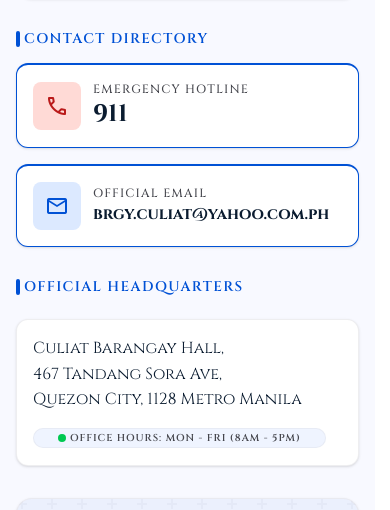
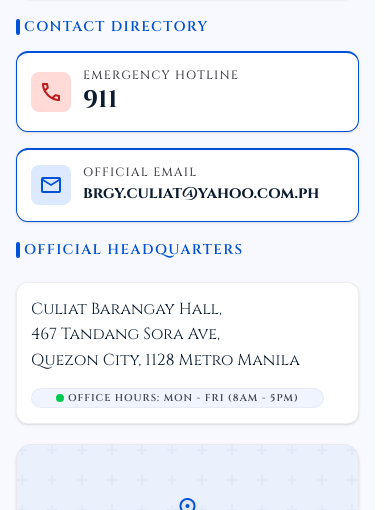
Before and after one commit to myheadisspinning/LIER-System, a React (Vite) app in the folder frontend/: page /contact in a window 390 px wide. Shown: the part 1058-1568 px from the top of the page. Built offline with nearby package versions, Linux system fonts and the light colour scheme; no server answers.

Commit message:
fix: compact contact directory for mobile view
Tighten section spacing (gap-8 to gap-5, space-y-8 to space-y-5), shrink directory card padding and icon boxes (48px to 40px), and reduce map height (h-48 to h-40) below 640px. Original sizes restored at sm:/md: so tablet and desktop are unchanged.

```diff
--- a/frontend/src/pages/Contact.tsx
+++ b/frontend/src/pages/Contact.tsx
@@ -60,7 +60,7 @@ export default function Contact() {
         </header>
 
         <section className="px-margin-mobile md:px-margin-desktop py-8 md:py-xl bg-background">
-          <div className="flex flex-col gap-8 md:gap-lg max-w-5xl mx-auto">
+          <div className="flex flex-col gap-5 sm:gap-8 md:gap-lg max-w-5xl mx-auto">
             <div className="w-full order-1">
               <div className="glass-card rounded-2xl p-4 md:p-lg shadow-sm border border-outline-variant/50 !bg-white !border-t-2 transition-all hover:-translate-y-1 hover:shadow-lg">
                 <div className="mb-4 md:mb-lg">
@@ -119,15 +119,15 @@ export default function Contact() {
                 )}
               </div>
             </div>
-            <div className="w-full space-y-8 md:space-y-lg order-2">
+            <div className="w-full space-y-5 sm:space-y-8 md:space-y-lg order-2">
               <div className="space-y-4 md:space-y-md">
                 <h3 className="font-label-md text-label-md text-secondary uppercase tracking-widest flex items-center gap-xs">
                   <span className="w-1 h-4 bg-secondary rounded-full"></span>
                   Contact Directory
                 </h3>
                 <div className="grid grid-cols-1 md:grid-cols-2 gap-4 md:gap-md">
-                  <div className="flex items-center gap-3 md:gap-md p-4 md:p-md bg-white rounded-xl border border-outline-variant/30 shadow-sm border-t-2 border-secondary">
-                    <div className="w-12 h-12 bg-error-container rounded-lg flex items-center justify-center flex-shrink-0">
+                  <div className="flex items-center gap-3 md:gap-md p-3.5 sm:p-4 md:p-md bg-white rounded-xl border border-outline-variant/30 shadow-sm border-t-2 border-secondary">
+                    <div className="w-10 h-10 sm:w-12 sm:h-12 bg-error-container rounded-lg flex items-center justify-center flex-shrink-0">
                       <span className="material-symbols-outlined text-error font-bold">call</span>
                     </div>
                     <div>
@@ -135,8 +135,8 @@ export default function Contact() {
                       <p className="font-headline-md text-headline-md text-on-surface font-bold">911</p>
                     </div>
                   </div>
-                  <div className="flex items-center gap-3 md:gap-md p-4 md:p-md bg-white rounded-xl border border-outline-variant/30 shadow-sm border-t-2 border-secondary">
-                    <div className="w-12 h-12 bg-surface-container-high rounded-lg flex items-center justify-center flex-shrink-0">
+                  <div className="flex items-center gap-3 md:gap-md p-3.5 sm:p-4 md:p-md bg-white rounded-xl border border-outline-variant/30 shadow-sm border-t-2 border-secondary">
+                    <div className="w-10 h-10 sm:w-12 sm:h-12 bg-surface-container-high rounded-lg flex items-center justify-center flex-shrink-0">
                       <span className="material-symbols-outlined text-secondary">mail</span>
                     </div>
                     <div className="overflow-hidden">
@@ -151,7 +151,7 @@ export default function Contact() {
                   <span className="w-1 h-4 bg-secondary rounded-full"></span>
                   Official Headquarters
                 </h3>
-                <div className="p-4 md:p-md bg-white rounded-xl border border-outline-variant/30 shadow-sm space-y-sm">
+                <div className="p-3.5 sm:p-4 md:p-md bg-white rounded-xl border border-outline-variant/30 shadow-sm space-y-sm">
                   <p className="font-body-md text-body-md text-on-surface">Culiat Barangay Hall,<br />467 Tandang Sora Ave,<br />Quezon City, 1128 Metro Manila</p>
                   <div className="inline-flex items-center gap-xs bg-surface-container-low px-md py-xs rounded-full border border-outline-variant/20">
                     <span className="w-2 h-2 bg-green-500 rounded-full animate-pulse"></span>
@@ -159,7 +159,7 @@ export default function Contact() {
                   </div>
                 </div>
               </div>
-              <div className="relative w-full h-48 md:h-64 rounded-2xl overflow-hidden shadow-sm border border-outline-variant/30 map-texture group">
+              <div className="relative w-full h-40 sm:h-48 md:h-64 rounded-2xl overflow-hidden shadow-sm border border-outline-variant/30 map-texture group">
                 <div className="absolute inset-0 bg-secondary/5"></div>
                 <div className="absolute inset-0 flex items-center justify-center">
                   <div className="text-center">
```
